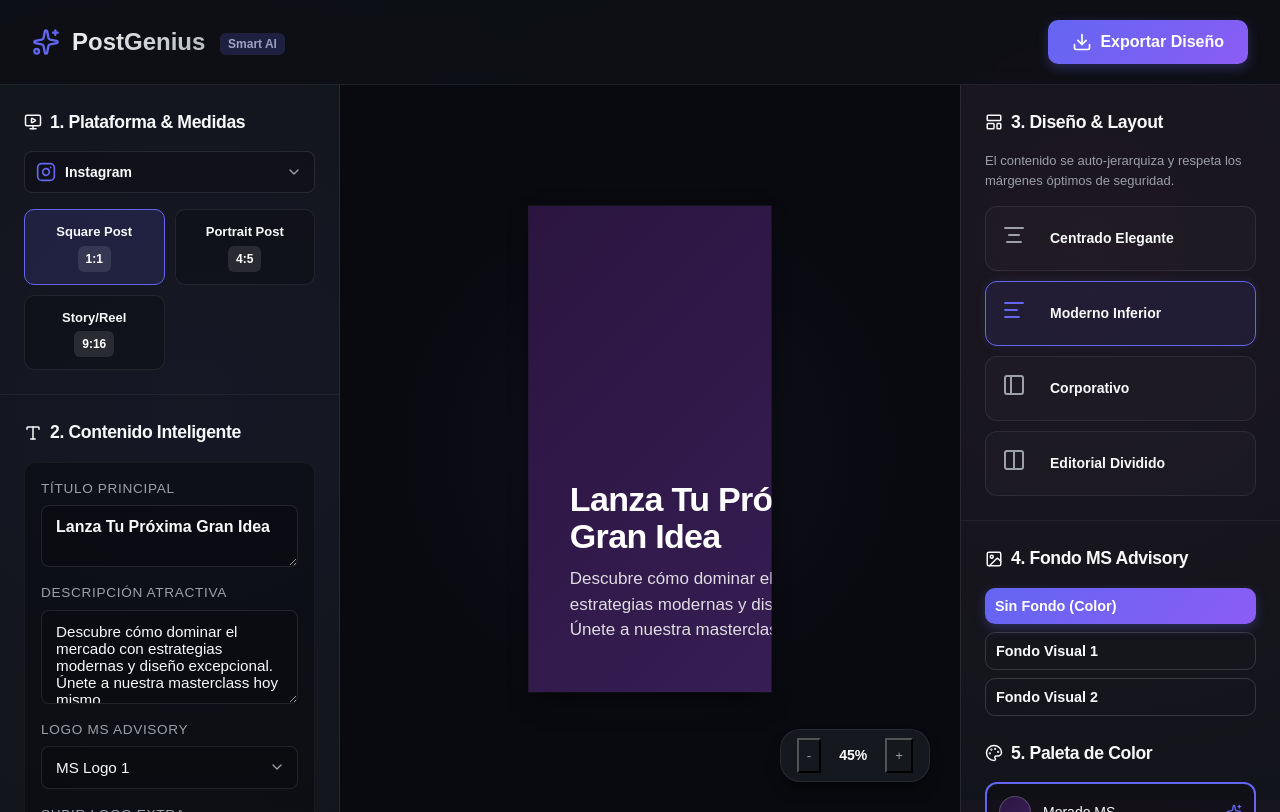
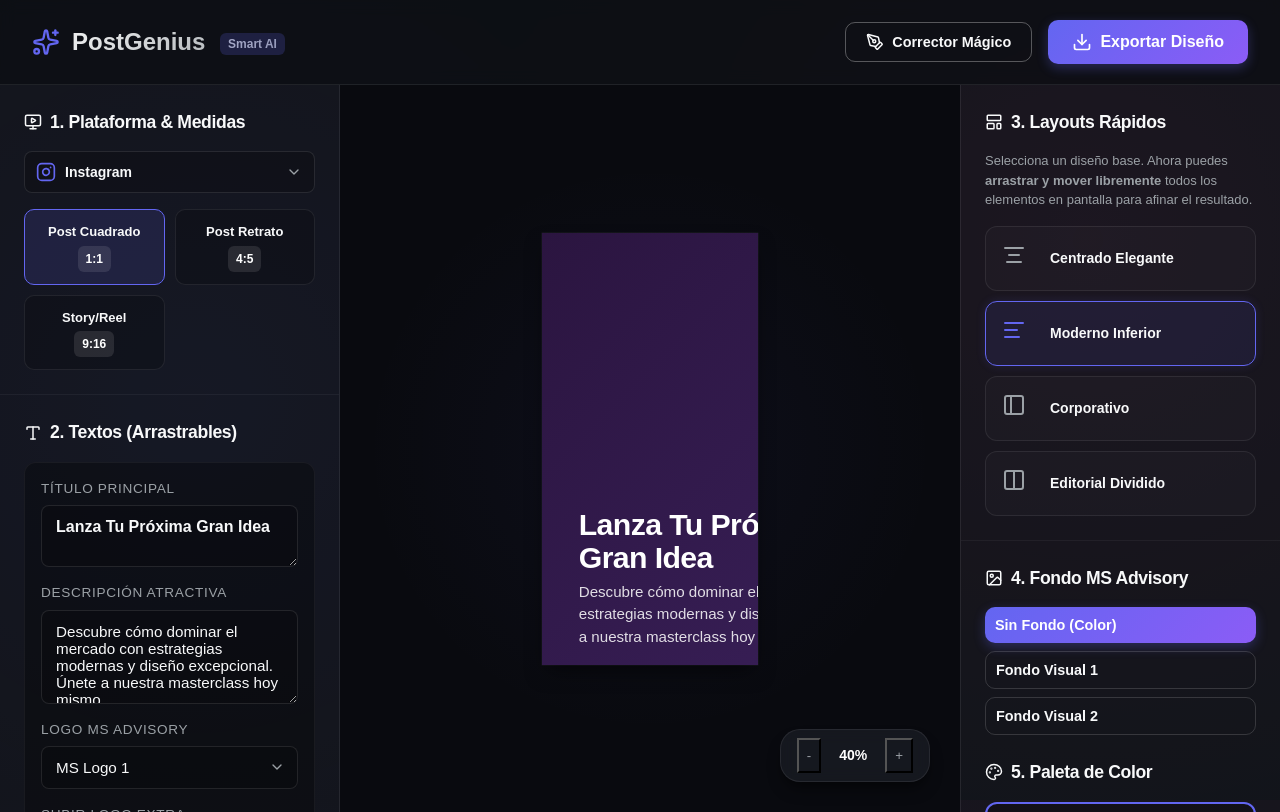
Before and after one commit to talentocontarifa-bot/MS_Advisory_social_post, a React (Vite) app: page / in a window 1280 px wide. Built offline with nearby package versions, Linux system fonts and the light colour scheme; a web font is replaced by a local one.

Commit message:
Sistema Drag&Drop Libre con Guías Inteligentes y Corrector Ortográfico, sin psd

```diff
--- a/src/App.jsx
+++ b/src/App.jsx
@@ -1,9 +1,9 @@
 import React, { useState, useRef, useEffect } from 'react';
 import {
-  Instagram, Facebook, Twitter, Linkedin, MonitorPlay,
+  Instagram, Facebook, Linkedin, MonitorPlay,
   Download, Image as ImageIcon, LayoutTemplate,
   Type, Upload, Sparkles, AlignCenter, AlignLeft,
-  PanelLeft, Columns, Smartphone, Palette
+  PanelLeft, Columns, Palette, PenTool, Pointer
 } from 'lucide-react';
 import { toPng } from 'html-to-image';
 import './index.css';
@@ -15,8 +15,8 @@ const NETWORKS = [
     name: 'Instagram',
     icon: <Instagram size={20} />,
     formats: [
-      { id: 'ig-sq', name: 'Square Post', width: 1080, height: 1080, aspect: '1:1' },
-      { id: 'ig-pt', name: 'Portrait Post', width: 1080, height: 1350, aspect: '4:5' },
+      { id: 'ig-sq', name: 'Post Cuadrado', width: 1080, height: 1080, aspect: '1:1' },
+      { id: 'ig-pt', name: 'Post Retrato', width: 1080, height: 1350, aspect: '4:5' },
       { id: 'ig-st', name: 'Story/Reel', width: 1080, height: 1920, aspect: '9:16' },
     ]
   },
@@ -25,8 +25,8 @@ const NETWORKS = [
     name: 'Facebook',
     icon: <Facebook size={20} />,
     formats: [
-      { id: 'fb-ls', name: 'Landscape', width: 1200, height: 630, aspect: '1.91:1' },
-      { id: 'fb-sq', name: 'Square', width: 1080, height: 1080, aspect: '1:1' },
+      { id: 'fb-ls', name: 'Horizontal', width: 1200, height: 630, aspect: '1.91:1' },
+      { id: 'fb-sq', name: 'Cuadrado', width: 1080, height: 1080, aspect: '1:1' },
     ]
   },
   {
@@ -34,8 +34,8 @@ const NETWORKS = [
     name: 'LinkedIn',
     icon: <Linkedin size={20} />,
     formats: [
-      { id: 'li-ls', name: 'Article Image', width: 1200, height: 627, aspect: '1.91:1' },
-      { id: 'li-sq', name: 'Square Post', width: 1080, height: 1080, aspect: '1:1' },
+      { id: 'li-ls', name: 'Artículo', width: 1200, height: 627, aspect: '1.91:1' },
+      { id: 'li-sq', name: 'Post Cuadrado', width: 1080, height: 1080, aspect: '1:1' },
     ]
   }
 ];
@@ -72,11 +72,10 @@ export default function App() {
   const [activeNetwork, setActiveNetwork] = useState(NETWORKS[0]);
   const [activeFormat, setActiveFormat] = useState(NETWORKS[0].formats[0]);
 
-  // Smart Content constraints
   const [content, setContent] = useState({
     title: 'Lanza Tu Próxima Gran Idea',
     description: 'Descubre cómo dominar el mercado con estrategias modernas y diseño excepcional. Únete a nuestra masterclass hoy mismo.',
-    logo: MS_LOGOS[2].src // base64 or path
+    logo: MS_LOGOS[2].src
   });
 
   const [activeLayout, setActiveLayout] = useState('modern-bottom');
@@ -86,35 +85,127 @@ export default function App() {
 
   const [zoom, setZoom] = useState(0.4);
 
+  // --- DRAG & DROP STATE ---
+  // Elements store: { id, x, y, fixedLayout? }
+  // We apply layout "presets" which just overwrite X, Y coordinates, but user can manually move them later.
+  const [positions, setPositions] = useState({
+    logo: { x: 0, y: 0 },
+    titleGroup: { x: 0, y: 0 } // Grouping text elements for easier layout logic
+  });
+
+  const [dragState, setDragState] = useState(null); // 'logo' | 'titleGroup' | null
+  const [dragOffset, setDragOffset] = useState({ x: 0, y: 0 });
+
+  // Smart Guides
+  const [guides, setGuides] = useState({ vX: null, hY: null }); // Coordinates of active magnetic lines
+
   const canvasRef = useRef(null);
   const contentRef = useRef(null);
 
-  // Auto-adapt format when network changes
+  const [dims, setDims] = useState({ titleW: 600, titleH: 300, logoW: 200, logoH: 100 });
+  const titleGroupRef = useRef(null);
+  const logoRef = useRef(null);
+
+  // Measure element dimensions after render for proper boundary limiting
   useEffect(() => {
-    setActiveFormat(activeNetwork.formats[0]);
-  }, [activeNetwork]);
+    if (titleGroupRef.current && logoRef.current) {
+      setDims({
+        titleW: titleGroupRef.current.offsetWidth,
+        titleH: titleGroupRef.current.offsetHeight,
+        logoW: logoRef.current.offsetWidth,
+        logoH: logoRef.current.offsetHeight,
+      });
+    }
+  }, [content, activeFormat, activeLayout, activeTheme]);
 
-  // Auto-fit zoom
+  // Calculations
+  const currentWidth = activeFormat.width;
+  const currentHeight = activeFormat.height;
+  const baseDim = Math.min(currentWidth, currentHeight);
+  // strict boundaries
+  const padding = baseDim * 0.085;
+  const logoMaxWidth = currentWidth * 0.28;
+
+  const titleSize = baseDim * 0.07;
+  const descSize = baseDim * 0.035;
+
+  // Formatting effect limits
+  const safeMinX = padding;
+  const safeMaxX = Math.max(padding, currentWidth - padding);
+  const safeMinY = padding;
+  const safeMaxY = Math.max(padding, currentHeight - padding);
+
+  // Apply layout PRESETS automatically when ActiveLayout changes or Format changes
+  useEffect(() => {
+    applyLayoutPreset(activeLayout);
+  }, [activeLayout, activeFormat]);
+
+  const applyLayoutPreset = (layoutPrefix) => {
+    // We estimate width dynamically but can use rough values immediately before next tick gets perfect bounds.
+    let logoX = padding, logoY = padding;
+    let textX = padding, textY = currentHeight - padding - dims.titleH;
+
+    switch(layoutPrefix) {
+      case 'center':
+        logoX = currentWidth / 2 - dims.logoW / 2;
+        logoY = currentHeight * 0.25;
+        textX = currentWidth / 2 - dims.titleW / 2;
+        textY = currentHeight * 0.45;
+        break;
+      case 'modern-bottom':
+        logoX = currentWidth - padding - dims.logoW;
+        logoY = padding;
+        textX = padding;
+        textY = currentHeight - padding - dims.titleH;
+        break;
+      case 'corporate-top':
+        logoX = padding;
+        logoY = padding;
+        textX = padding;
+        textY = padding + dims.logoH + padding;
+        break;
+      case 'editorial-split':
+        logoX = padding;
+        logoY = padding;
+        textX = padding;
+        textY = currentHeight / 2 - dims.titleH / 2;
+        break;
+    }
+
+    setPositions({
+      logo: { x: logoX, y: logoY },
+      titleGroup: { x: textX, y: textY }
+    });
+  };
+
+  // ZOOM automatico
   useEffect(() => {
     if (activeFormat) {
-      if (activeFormat.width > 2000) setZoom(0.3);
-      else if (activeFormat.width > 1200) setZoom(0.35);
-      else if (activeFormat.width > 800) setZoom(0.45);
-      else setZoom(0.6);
+      if (activeFormat.width > 1500) setZoom(0.3);
+      else if (activeFormat.width > 900) setZoom(0.4);
+      else setZoom(0.5);
     }
   }, [activeFormat]);
 
-  const currentWidth = activeFormat.width;
-  const currentHeight = activeFormat.height;
+  // Spellchecker / AI Corrector function
+  const handleSpellCheck = () => {
+    const fixText = (text) => {
+      if (!text) return '';
+      // Capitalize first letter of every sentence and fix double spaces
+      return text
+        .replace(/\s+/g, ' ') // erase double spaces
+        .replace(/(^\w|\.\s+\w)/g, (l) => l.toUpperCase()) // First letters after dot
+        .trim();
+    };
 
-  // SMART CALCULATIONS (A prueba de tontos)
-  const baseDim = Math.min(currentWidth, currentHeight);
-  const padding = baseDim * 0.085; // safe margin
-  const logoMaxWidth = currentWidth * 0.28; // Max width rule
+    setContent({
+      ...content,
+      title: fixText(content.title),
+      description: fixText(content.description)
+    });
 
-  // Font sizes auto-escalonados preventively smaller
-  const titleSize = baseDim * 0.07;
-  const descSize = baseDim * 0.035;
+    alert("¡Corrección aplicada! Se ajustaron mayúsculas, signos de puntuación y dobles espacios. (Asegúrate de revisar el texto).");
+  };
 
   const handleExport = async () => {
     if (contentRef.current) {
@@ -133,12 +224,12 @@ export default function App() {
         });
 
         const link = document.createElement('a');
-        link.download = `postGenius-${activeNetwork.name}-${activeFormat.name}.png`;
+        link.download = `MS_Advisory_${activeNetwork.name}_${activeFormat.name}.png`;
         link.href = dataUrl;
         link.click();
       } catch (err) {
         console.error("Failed to export image", err);
-        alert("Hubo un error al exportar la imagen.");
+        alert("Hubo un error al exportar la imagen. Verifica si hay tipografías que sigan cargando.");
       }
     }
   };
@@ -152,137 +243,88 @@ export default function App() {
     }
   };
 
-  // SMART RENDERER
-  const renderCanvas = () => {
-    const commonTitle = {
-      fontFamily: 'var(--font-display)',
-      fontSize: `${titleSize}px`,
-      fontWeight: 800,
-      lineHeight: 1.1,
-      margin: 0,
-      color: activeTheme.textColor,
-      wordWrap: 'break-word',
-      letterSpacing: '-0.02em',
-      textWrap: 'balance'
-    };
+  // Drag Handlers
+  const startDrag = (e, id) => {
+    e.stopPropagation();
+    const rect = e.currentTarget.getBoundingClientRect();
+    const canvasRect = canvasRef.current.getBoundingClientRect();
 
-    const commonDesc = {
-      fontFamily: 'var(--font-body)',
-      fontSize: `${descSize}px`,
-      fontWeight: 400,
-      lineHeight: 1.5,
-      margin: 0,
-      color: activeTheme.textColor,
-      opacity: 0.85,
-      wordWrap: 'break-word',
-      textWrap: 'pretty'
-    };
+    // Calculate raw mouse offset inside the element properly factoring zoom
+    const mouseX = e.clientX - rect.left;
+    const mouseY = e.clientY - rect.top;
 
-    const logoStyle = {
-      maxWidth: `${logoMaxWidth}px`,
-      maxHeight: `${baseDim * 0.15}px`,
-      objectFit: 'contain'
-    };
+    setDragState(id);
+    setDragOffset({ x: mouseX / zoom, y: mouseY / zoom });
+  };
 
-    if (activeLayout === 'center') {
-      return (
-        <div style={{
-          width: '100%',
-          height: '100%',
-          boxSizing: 'border-box',
-          padding: `${padding}px`,
-          display: 'flex',
-          flexDirection: 'column',
-          alignItems: 'center',
-          justifyContent: 'center',
-          textAlign: 'center',
-          gap: `${padding * 0.4}px`,
-          overflow: 'hidden'
-        }}>
-          {content.logo && <img src={content.logo} style={{...logoStyle, flexShrink: 0}} alt="Logo" />}
-          <div style={{display: 'flex', flexDirection: 'column', gap: `${padding * 0.15}px`, alignItems: 'center'}}>
-            <h1 style={commonTitle}>{content.title}</h1>
-            <p style={{...commonDesc, maxWidth: '85%'}}>{content.description}</p>
-          </div>
-        </div>
-      );
+  const onMouseMove = (e) => {
+    if (!dragState || !canvasRef.current) return;
+
+    const canvasRect = canvasRef.current.getBoundingClientRect();
+
+    let rawX = (e.clientX - canvasRect.left) / zoom - dragOffset.x;
+    let rawY = (e.clientY - canvasRect.top) / zoom - dragOffset.y;
+
+    const elW = dragState === 'logo' ? dims.logoW : dims.titleW;
+    const elH = dragState === 'logo' ? dims.logoH : dims.titleH;
+
+    let snapVX = null;
+    let snapHY = null;
+    const snapThreshold = 30; // pixels to snap
+
+    // Center X snap
+    const centerX = currentWidth / 2 - elW / 2;
+    if (Math.abs(rawX - centerX) < snapThreshold) {
+      rawX = centerX;
+      snapVX = currentWidth / 2;
     }
-    else if (activeLayout === 'modern-bottom') {
-      return (
-        <div style={{
-          width: '100%',
-          height: '100%',
-          boxSizing: 'border-box',
-          padding: `${padding}px`,
-          display: 'flex',
-          flexDirection: 'column',
-          justifyContent: 'space-between',
-          overflow: 'hidden'
-        }}>
-          <div style={{ display: 'flex', justifyContent: 'flex-end', alignItems: 'flex-start', flexShrink: 0 }}>
-            {content.logo && <img src={content.logo} style={{...logoStyle}} alt="Logo" />}
-          </div>
-          <div style={{ display: 'flex', flexDirection: 'column', gap: `${padding * 0.25}px`, maxWidth: '90%', justifyContent: 'flex-end', flex: 1, paddingBottom: `${padding * 0.2}px` }}>
-            <h1 style={{...commonTitle, textAlign: 'left'}}>{content.title}</h1>
-            <p style={{...commonDesc, textAlign: 'left', maxWidth: '95%'}}>{content.description}</p>
-          </div>
-        </div>
-      );
+
+    // Left padding snap
+    if (Math.abs(rawX - padding) < snapThreshold) {
+      rawX = padding;
+      snapVX = padding;
     }
-    else if (activeLayout === 'corporate-top') {
-      return (
-        <div style={{
-          width: '100%',
-          height: '100%',
-          boxSizing: 'border-box',
-          padding: `${padding}px`,
-          display: 'flex',
-          flexDirection: 'column',
-          overflow: 'hidden',
-          justifyContent: 'flex-start'
-        }}>
-          {content.logo && <div style={{flexShrink: 0, marginBottom: `${padding * 0.6}px`}}><img src={content.logo} style={{...logoStyle, alignSelf: 'flex-start'}} alt="Logo" /></div>}
-          <div style={{ display: 'flex', flexDirection: 'column', gap: `${padding * 0.25}px`, maxWidth: '90%' }}>
-            <h1 style={{...commonTitle, textAlign: 'left'}}>{content.title}</h1>
-            <p style={{...commonDesc, textAlign: 'left', maxWidth: '95%'}}>{content.description}</p>
-          </div>
-        </div>
-      );
+
+    // Right padding snap
+    if (Math.abs(rawX - (currentWidth - padding - elW)) < snapThreshold) {
+      rawX = currentWidth - padding - elW;
+      snapVX = currentWidth - padding;
     }
-    else if (activeLayout === 'editorial-split') {
-      return (
-        <div style={{
-          width: '100%',
-          height: '100%',
-          boxSizing: 'border-box',
-          display: 'flex',
-          flexDirection: 'row',
-          overflow: 'hidden'
-        }}>
-          <div style={{
-            flex: '1',
-            padding: `${padding}px`,
-            display: 'flex',
-            flexDirection: 'column',
-            justifyContent: 'center',
-            boxSizing: 'border-box'
-          }}>
-             {content.logo && <img src={content.logo} style={{...logoStyle, alignSelf: 'flex-start', marginBottom: 'auto', flexShrink: 0}} alt="Logo" />}
-             <div style={{marginBottom: 'auto', display: 'flex', flexDirection: 'column', gap: `${padding * 0.15}px`, minHeight: '50%', justifyContent: 'center'}}>
-               <h1 style={{...commonTitle, textAlign: 'left', color: activeTheme.textColor}}>{content.title}</h1>
-               <div style={{width: '60px', height: '8px', backgroundColor: activeTheme.accentColor, borderRadius: '4px', margin: `${padding*0.1}px 0`}}></div>
-               <p style={{...commonDesc, textAlign: 'left', maxWidth: '95%'}}>{content.description}</p>
-             </div>
-          </div>
-          <div style={{
-            width: '32%',
-            backgroundColor: activeTheme.accentColor,
-            opacity: 0.95,
-            flexShrink: 0
-          }}></div>
-        </div>
-      );
+
+    // Top padding snap
+    if (Math.abs(rawY - padding) < snapThreshold) {
+      rawY = padding;
+      snapHY = padding;
     }
+
+    // Center Y snap
+    const centerY = currentHeight / 2 - elH / 2;
+    if (Math.abs(rawY - centerY) < snapThreshold) {
+      rawY = centerY;
+      snapHY = currentHeight / 2;
+    }
+
+    // Bottom padding snap
+    if (Math.abs(rawY - (currentHeight - padding - elH)) < snapThreshold) {
+      rawY = currentHeight - padding - elH;
+      snapHY = currentHeight - padding;
+    }
+
+    // Strict absolute boundaries enforcement
+    rawX = Math.max(padding, Math.min(rawX, currentWidth - padding - elW));
+    rawY = Math.max(padding, Math.min(rawY, currentHeight - padding - elH));
+
+    setGuides({ vX: snapVX, hY: snapHY });
+
+    setPositions({
+       ...positions,
+       [dragState]: { x: rawX, y: rawY }
+    });
+  };
+
+  const stopDrag = () => {
+    setDragState(null);
+    setGuides({ vX: null, hY: null });
   };
 
   return (
@@ -294,6 +336,9 @@ export default function App() {
           <span style={{fontWeight: 800}}>PostGenius <span style={{fontSize: '12px', padding: '4px 8px', background: 'rgba(99, 102, 241, 0.2)', borderRadius: '6px', color: '#818cf8', marginLeft: '8px', verticalAlign: 'middle'}}>Smart AI</span></span>
         </div>
         <div style={{display: 'flex', alignItems: 'center', gap: '16px'}}>
+          <button className="btn btn-outline" onClick={handleSpellCheck} style={{border: '1px solid rgba(255,255,255,0.3)'}}>
+             <PenTool size={18} /> Corrector Mágico
+          </button>
           <button className="btn btn-primary" onClick={handleExport} style={{padding: '12px 24px', fontSize: '16px'}}>
             <Download size={20} />
             Exportar Diseño
@@ -302,7 +347,7 @@ export default function App() {
       </header>
 
       {/* MAIN BODY */}
-      <main className="main-layout">
+      <main className="main-layout" onMouseMove={onMouseMove} onMouseUp={stopDrag} onMouseLeave={stopDrag}>
 
         {/* LEFT SIDEBAR - Smart Settings */}
         <aside className="sidebar" style={{width: '340px'}}>
@@ -345,7 +390,7 @@ export default function App() {
 
           <div className="sidebar-section">
             <h2 className="sidebar-title" style={{display: 'flex', alignItems: 'center', gap: '8px', fontWeight: 600}}>
-              <Type size={18} /> 2. Contenido Inteligente
+              <Type size={18} /> 2. Textos (Arrastrables)
             </h2>
             <div className="editor-panel" style={{marginTop: 0, display: 'flex', flexDirection: 'column', gap: '16px'}}>
 
@@ -354,6 +399,7 @@ export default function App() {
                 <textarea
                   className="form-control"
                   rows={2}
+                  spellCheck="true"
                   style={{fontSize: '16px', fontWeight: 600}}
                   value={content.title}
                   onChange={(e) => setContent({...content, title: e.target.value})}
@@ -365,6 +411,7 @@ export default function App() {
                 <textarea
                   className="form-control"
                   rows={4}
+                  spellCheck="true"
                   value={content.description}
                   onChange={(e) => setContent({...content, description: e.target.value})}
                 />
@@ -432,10 +479,136 @@ export default function App() {
               style={{
                 width: currentWidth,
                 height: currentHeight,
+                position: 'relative',
                 background: activeBg.src ? `url(${activeBg.src}) center/cover no-repeat` : `linear-gradient(135deg, ${activeTheme.color1}, ${activeTheme.color2})`,
+                overflow: 'hidden'
               }}
             >
-              {renderCanvas()}
+
+              {/* Optional editorial split line visually rendered if preset needs it, though dragging makes it obsolete.
+                  We will keep the editorial background half if that theme is selected */}
+              {activeLayout === 'editorial-split' && (
+                 <div style={{
+                    position: 'absolute', right: 0, top: 0, bottom: 0,
+                    width: '32%', backgroundColor: activeTheme.accentColor, opacity: 0.95
+                 }} />
+              )}
+
+              {/* Magnetic Guides Rendering */}
+              {guides.vX !== null && (
+                <div style={{
+                  position: 'absolute', top: 0, bottom: 0, left: guides.vX,
+                  width: '2px', background: 'rgba(255, 100, 255, 0.8)', zIndex: 50, pointerEvents: 'none',
+                  boxShadow: '0 0 8px rgba(255, 100, 255, 1)'
+                }} />
+              )}
+              {guides.hY !== null && (
+                <div style={{
+                  position: 'absolute', left: 0, right: 0, top: guides.hY,
+                  height: '2px', background: 'rgba(255, 100, 255, 0.8)', zIndex: 50, pointerEvents: 'none',
+                  boxShadow: '0 0 8px rgba(255, 100, 255, 1)'
+                }} />
+              )}
+
+              {/* Visual Padding Border Debugger during Drag */}
+              {dragState && (
+                <div style={{
+                  position: 'absolute',
+                  top: padding, left: padding,
+                  right: padding, bottom: padding,
+                  border: '2px dashed rgba(255, 255, 255, 0.15)',
+                  pointerEvents: 'none',
+                  zIndex: 0
+                }} />
+              )}
+
+              {/* LOGO NODE */}
+              {content.logo && (
+                <div
+                  ref={logoRef}
+                  onMouseDown={(e) => startDrag(e, 'logo')}
+                  style={{
+                    position: 'absolute',
+                    left: positions.logo.x,
+                    top: positions.logo.y,
+                    cursor: dragState === 'logo' ? 'grabbing' : 'grab',
+                    zIndex: 10,
+                    outline: dragState === 'logo' ? '2px dashed var(--primary)' : 'none',
+                  }}
+                >
+                  <img
+                    src={content.logo}
+                    alt="Logo"
+                    style={{
+                      maxWidth: `${logoMaxWidth}px`,
+                      maxHeight: `${baseDim * 0.15}px`,
+                      objectFit: 'contain',
+                      display: 'block',
+                      pointerEvents: 'none' // Prevent ghost drag
+                    }}
+                  />
+                </div>
+              )}
+
+              {/* TEXTS NODE */}
+              <div
+                  ref={titleGroupRef}
+                  onMouseDown={(e) => startDrag(e, 'titleGroup')}
+                  style={{
+                    position: 'absolute',
+                    left: positions.titleGroup.x,
+                    top: positions.titleGroup.y,
+                    maxWidth: '85%',
+                    cursor: dragState === 'titleGroup' ? 'grabbing' : 'grab',
+                    zIndex: 10,
+                    outline: dragState === 'titleGroup' ? '2px dashed var(--primary)' : 'none',
+                    display: 'flex',
+                    flexDirection: 'column',
+                    gap: `${padding * 0.15}px`,
+                    alignItems: activeLayout === 'center' ? 'center' : 'flex-start',
+                    textAlign: activeLayout === 'center' ? 'center' : 'left'
+                  }}
+              >
+                  <h1 style={{
+                     fontFamily: 'var(--font-display)',
+                     fontSize: `${titleSize}px`,
+                     fontWeight: 800,
+                     lineHeight: 1.1,
+                     margin: 0,
+                     color: activeTheme.textColor,
+                     wordWrap: 'break-word',
+                     letterSpacing: '-0.02em',
+                     textWrap: 'balance',
+                     pointerEvents: 'none'
+                  }}>
+                    {content.title}
+                  </h1>
+
+                  {activeLayout === 'editorial-split' && (
+                     <div style={{
+                       width: '60px', height: '8px',
+                       backgroundColor: activeTheme.accentColor,
+                       borderRadius: '4px', margin: `${padding*0.1}px 0`
+                     }}></div>
+                  )}
+
+                  <p style={{
+                    fontFamily: 'var(--font-body)',
+                     fontSize: `${descSize}px`,
+                     fontWeight: 400,
+                     lineHeight: 1.5,
+                     margin: 0,
+                     color: activeTheme.textColor,
+                     opacity: 0.85,
+                     wordWrap: 'break-word',
+                     textWrap: 'pretty',
+                     maxWidth: '95%',
+                     pointerEvents: 'none'
+                  }}>
+                    {content.description}
+                  </p>
+              </div>
+
             </div>
           </div>
         </div>
@@ -445,10 +618,10 @@ export default function App() {
 
           <div className="sidebar-section">
             <h2 className="sidebar-title" style={{display: 'flex', alignItems: 'center', gap: '8px', fontWeight: 600}}>
-              <LayoutTemplate size={18} /> 3. Diseño & Layout
+              <LayoutTemplate size={18} /> 3. Layouts Rápidos
             </h2>
             <p style={{fontSize: '13px', color: 'var(--text-muted)', marginBottom: '16px'}}>
-              El contenido se auto-jerarquiza y respeta los márgenes óptimos de seguridad.
+              Selecciona un diseño base. Ahora puedes <strong>arrastrar y mover libremente</strong> todos los elementos en pantalla para afinar el resultado.
             </p>
 
             <div style={{display: 'flex', flexDirection: 'column', gap: '10px'}}>
```
